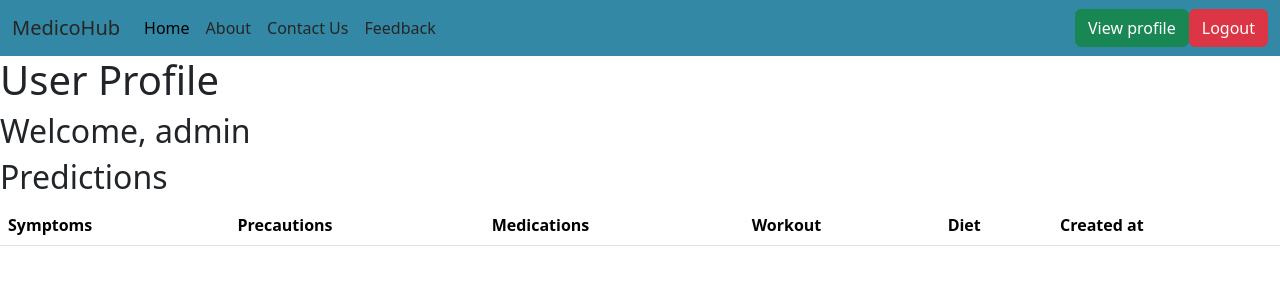
After one commit to aaribayy/MedicoHub, a Django app: page /userProfile/ in a window 1280 px wide. The commit adds this page. Shown: the top 300 px of the page. Run offline with Django 5.2, Linux system fonts and the light colour scheme; a user stored in the database is signed in; data comes from the database, SQL or seed files in the repository; both versions use the stored data as it was after the commit; lists and menus that the app fills with data are empty; parts of the project's set-up code (start-up, migrations or seed data) failed here and were passed over.

Commit message:
added userprofile

```diff
--- /dev/null
+++ b/Templates/user.html
@@ -0,0 +1,41 @@
+{% extends 'userprofile.html' %}
+{% load static %}
+
+{% block title %} User Profile {% endblock title %}
+
+{% block style %}
+<!-- Add Bootstrap CSS link here -->
+{% endblock style %}
+
+{% block body %}
+<h1>User Profile</h1>
+<h2>Welcome, {{ request.user.username }}</h2> <!-- Add the username on top -->
+
+<h2>Predictions</h2>
+<div class="table-responsive">
+    <table class="table table-striped">
+        <thead>
+            <tr>
+                <th>Symptoms</th>
+                <th>Precautions</th>
+                <th>Medications</th>
+                <th>Workout</th>
+                <th>Diet</th>
+                <th>Created at</th>
+            </tr>
+        </thead>
+        <tbody>
+            {% for prediction in predictions %}
+            <tr>
+                <td>{{ prediction.symptoms }}</td>
+                <td>{{ prediction.Precautions }}</td>
+                <td>{{ prediction.Medications }}</td>
+                <td>{{ prediction.workout }}</td>
+                <td>{{ prediction.diet }}</td>
+                <td>{{ prediction.created_at }}</td>
+            </tr>
+            {% endfor %}
+        </tbody>
+    </table>
+</div>
+{% endblock body %}
--- a/Templates/userprofile.html
+++ b/Templates/userprofile.html
@@ -51,8 +51,8 @@
 
             </div>
             <form class="d-flex">
-                <a class="nav-link" href="#">{{user_id}}</a>
-                <a class="nav-link" href="{% url 'logout' %}" class="btn btn-primary">Logout</a>
+                <a class="btn btn-success" href="{% url 'profile' %}">View profile</a>
+                <a class="btn btn-danger" href="{% url 'logout' %}">Logout</a>
             </form>
         </div>
     </nav>
--- a/home/models.py
+++ b/home/models.py
@@ -20,6 +20,8 @@ class Feedback(models.Model):
     message = models.TextField()
     analysis = models.TextField(blank=True, null=True)
     created_at = models.DateTimeField(auto_now_add=True)
+    def __str__(self):
+        return f"{self.subject} by {self.user.username}"
 
 
 class Prediction(models.Model):
--- a/home/urls.py
+++ b/home/urls.py
@@ -11,5 +11,6 @@ urlpatterns = [
     path('feedback/',views.feedback, name='feedback'),
     path('user/',views.Login, name='login'),
     path('signup/',views.SignUp, name='signup'),
-    path('logout/',views.LogoutPage,name='logout')
+    path('logout/',views.LogoutPage,name='logout'),
+    path('userProfile/',views.user_profile,name='profile')
 ]
--- a/home/views.py
+++ b/home/views.py
@@ -217,3 +217,8 @@ def save_prediction(user_id, pre, med, wo, d, s, request):
     except Exception as e:
         messages.error(request, f'Error: {e}')
     return render(request, 'services.html')
+
+@login_required(login_url='login')
+def user_profile(request):
+    predictions = Prediction.objects.filter(user=request.user)
+    return render(request, 'user.html', {'predictions': predictions})
```
Also changed, not shown: db.sqlite3.
